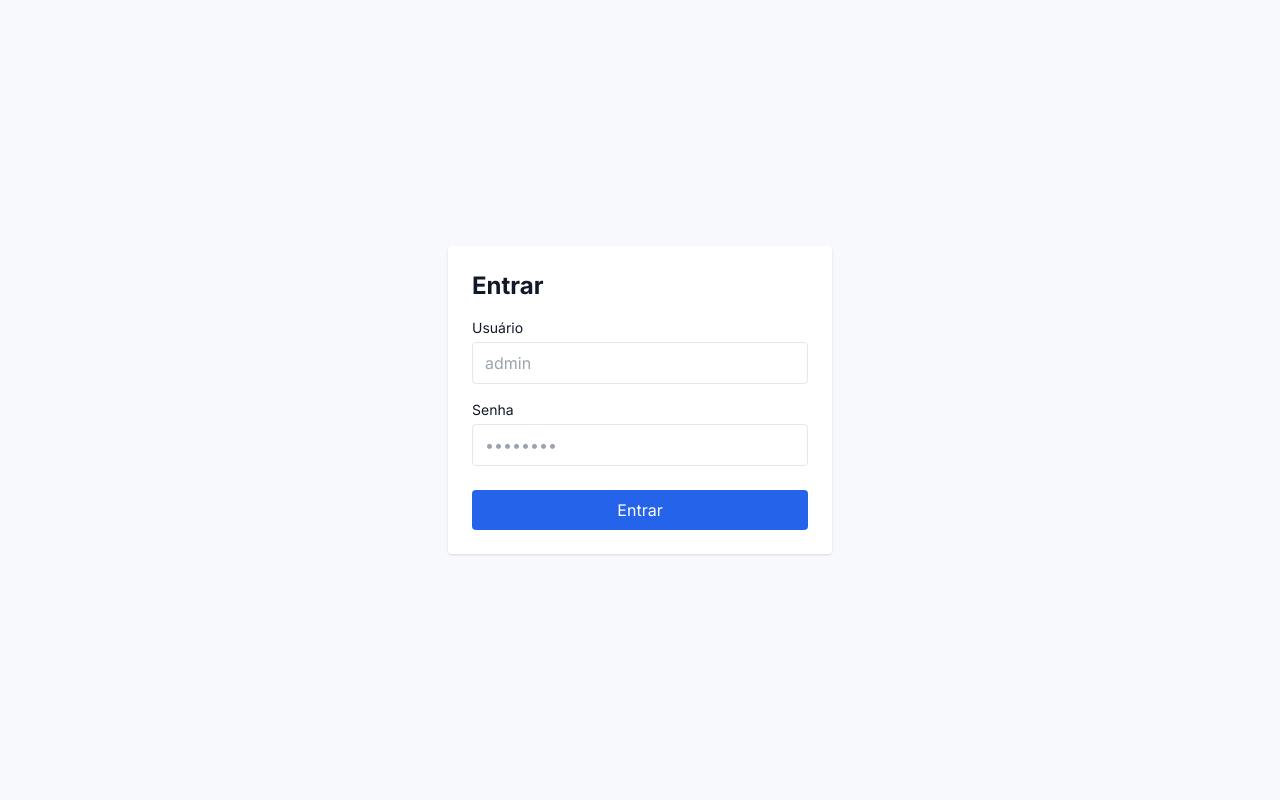
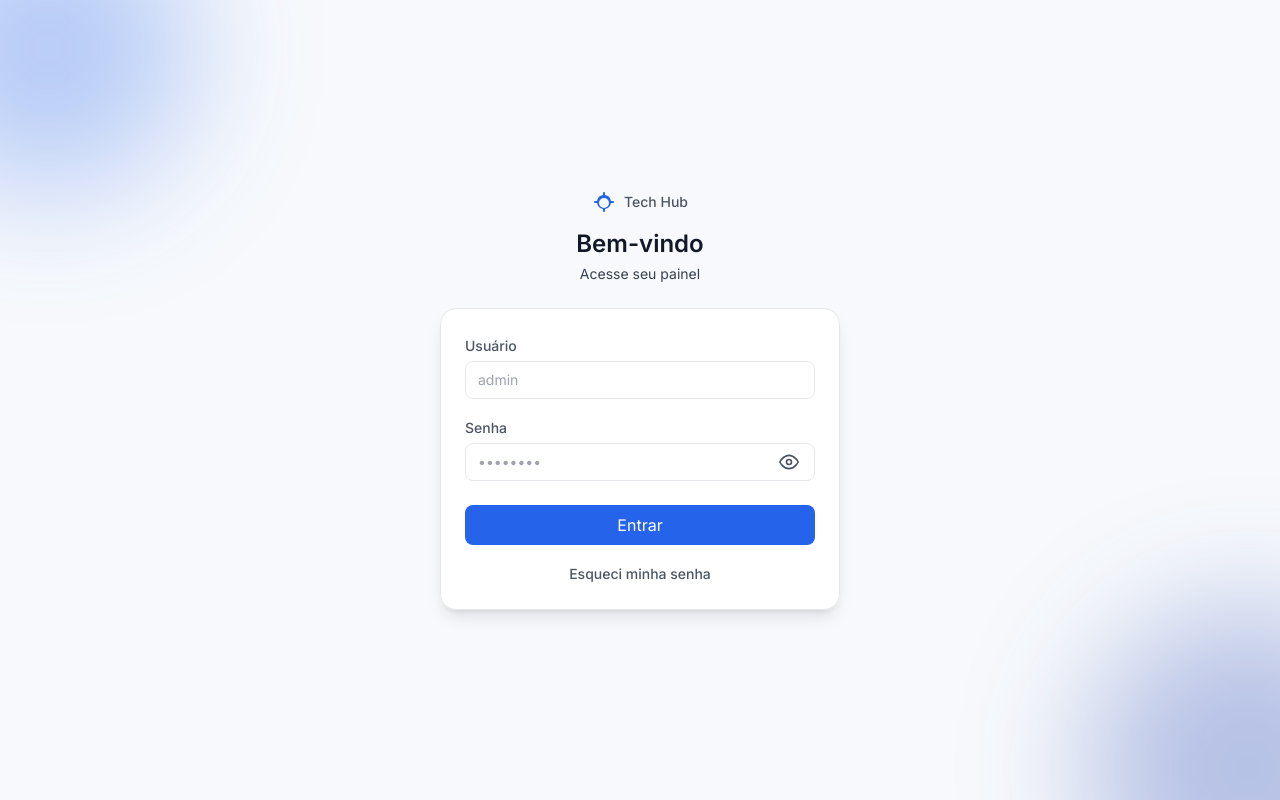
Before and after one commit to mracapulco/Tech_Hub, a Next.js app in the folder apps/web/: page /login in a window 1280 px wide. Built offline with nearby package versions, Linux system fonts and the light colour scheme.

Commit message:
feat(login): redesign moderno (gradient/blur, card glass, tipografia); ux: toggle de senha e feedback de sucesso/erro

```diff
--- a/apps/web/src/app/login/page.tsx
+++ b/apps/web/src/app/login/page.tsx
@@ -8,6 +8,7 @@ export default function LoginPage() {
   const [password, setPassword] = useState('');
   const [message, setMessage] = useState<string | null>(null);
   const [loading, setLoading] = useState(false);
+  const [showPassword, setShowPassword] = useState(false);
   const router = useRouter();
 
   async function onSubmit(e: React.FormEvent) {
@@ -37,41 +38,106 @@ export default function LoginPage() {
     }
   }
 
+  const isError = !!message && !message.toLowerCase().includes('sucesso');
+
   return (
-    <main className="flex min-h-screen items-center justify-center">
-      <form onSubmit={onSubmit} className="w-full max-w-sm p-6 bg-white shadow rounded">
-        <h1 className="text-2xl font-bold">Entrar</h1>
-        <div className="mt-4">
-          <label className="block text-sm mb-1">Usuário</label>
+    <main className="relative flex min-h-screen items-center justify-center bg-background">
+      {/* BG techy gradient + blur blobs */}
+      <div className="absolute inset-0 overflow-hidden">
+        <div className="absolute -top-24 -left-24 h-72 w-72 rounded-full bg-primary/30 blur-3xl" />
+        <div className="absolute -bottom-32 -right-32 h-80 w-80 rounded-full bg-primaryHover/30 blur-3xl" />
+      </div>
+
+      <div className="relative z-10 w-full max-w-md px-6">
+        <div className="text-center">
+          <div className="inline-flex items-center justify-center gap-2 text-primary">
+            <svg viewBox="0 0 24 24" fill="currentColor" className="h-6 w-6">
+              <path d="M12 2a1 1 0 0 1 1 1v2.05a7.002 7.002 0 0 1 5.95 5.95H21a1 1 0 1 1 0 2h-2.05A7.002 7.002 0 0 1 13 18.95V21a1 1 0 1 1-2 0v-2.05A7.002 7.002 0 0 1 5.05 13H3a1 1 0 1 1 0-2h2.05A7.002 7.002 0 0 1 11 5.05V3a1 1 0 0 1 1-1Zm0 6a5 5 0 1 0 0 10 5 5 0 0 0 0-10Z" />
+            </svg>
+            <span className="text-sm font-medium text-gray-600">Tech Hub</span>
+          </div>
+          <h1 className="mt-2 text-2xl font-semibold">Bem-vindo</h1>
+          <p className="mt-1 text-sm text-gray-700">Acesse seu painel</p>
+        </div>
+
+        <form onSubmit={onSubmit} className="mt-6 rounded-2xl border border-border bg-card/90 p-6 shadow-lg backdrop-blur-xl">
+          <div>
+            <label className="text-sm font-medium text-gray-600">Usuário</label>
             <input
               type="text"
               value={username}
               onChange={(e) => setUsername(e.target.value)}
-            className="w-full border rounded px-3 py-2"
+              className="mt-1 w-full rounded-lg border border-border bg-card px-3 py-2 text-sm text-gray-700 outline-none focus:border-primary focus:ring-2 focus:ring-primary"
               placeholder="admin"
               required
             />
           </div>
+
           <div className="mt-4">
-          <label className="block text-sm mb-1">Senha</label>
+            <label className="text-sm font-medium text-gray-600">Senha</label>
+            <div className="mt-1 relative">
               <input
-            type="password"
+                type={showPassword ? 'text' : 'password'}
                 value={password}
                 onChange={(e) => setPassword(e.target.value)}
-            className="w-full border rounded px-3 py-2"
+                className="w-full rounded-lg border border-border bg-card px-3 py-2 pr-10 text-sm text-gray-700 outline-none focus:border-primary focus:ring-2 focus:ring-primary"
                 placeholder="••••••••"
                 required
               />
+              <button
+                type="button"
+                onClick={() => setShowPassword((v) => !v)}
+                className="absolute inset-y-0 right-2 inline-flex items-center justify-center rounded-md px-2 text-gray-600 hover:text-primary"
+                aria-label={showPassword ? 'Ocultar senha' : 'Mostrar senha'}
+              >
+                {showPassword ? (
+                  <svg viewBox="0 0 24 24" fill="none" stroke="currentColor" strokeWidth="2" strokeLinecap="round" strokeLinejoin="round" className="h-5 w-5">
+                    <path d="M17.94 17.94A10.94 10.94 0 0 1 12 20C7 20 2.73 16.82 1 12c.52-1.23 1.24-2.36 2.12-3.36M9.9 4.24C10.58 4.09 11.28 4 12 4c5 0 9.27 3.18 11 8-.58 1.38-1.43 2.63-2.46 3.68M3 3l18 18" />
+                  </svg>
+                ) : (
+                  <svg viewBox="0 0 24 24" fill="none" stroke="currentColor" strokeWidth="2" strokeLinecap="round" strokeLinejoin="round" className="h-5 w-5">
+                    <path d="M1 12s4-8 11-8 11 8 11 8-4 8-11 8-11-8-11-8Z" />
+                    <circle cx="12" cy="12" r="3" />
+                  </svg>
+                )}
+              </button>
             </div>
+          </div>
+
           <button
             type="submit"
-          className="mt-6 w-full bg-blue-600 text-white py-2 rounded hover:bg-blue-700 disabled:opacity-60"
+            className="mt-6 w-full rounded-lg bg-primary px-3 py-2 text-white transition-colors hover:bg-primaryHover disabled:opacity-60"
             disabled={loading}
           >
-          {loading ? 'Entrando...' : 'Entrar'}
+            {loading ? (
+              <span className="inline-flex items-center justify-center gap-2">
+                <svg viewBox="0 0 24 24" className="h-4 w-4 animate-spin" fill="none">
+                  <circle cx="12" cy="12" r="10" stroke="currentColor" strokeOpacity="0.25" strokeWidth="4" />
+                  <path d="M22 12a10 10 0 0 1-10 10" stroke="currentColor" strokeWidth="4" strokeLinecap="round" />
+                </svg>
+                Entrando...
+              </span>
+            ) : (
+              'Entrar'
+            )}
           </button>
-        {message && <p className="mt-3 text-center text-sm text-gray-700">{message}</p>}
+
+          {message && (
+            <div
+              className={
+                `mt-4 rounded-lg border px-3 py-2 text-sm ` +
+                (isError ? 'border-red-300 bg-red-50 text-red-700' : 'border-green-300 bg-green-50 text-green-700')
+              }
+            >
+              {message}
+            </div>
+          )}
+
+          <div className="mt-4 text-center">
+            <a href="#" className="text-sm font-medium text-gray-600 hover:text-primary">Esqueci minha senha</a>
+          </div>
         </form>
+      </div>
     </main>
   );
 }
```
Lines whose indentation alone changed are shown as unchanged.
